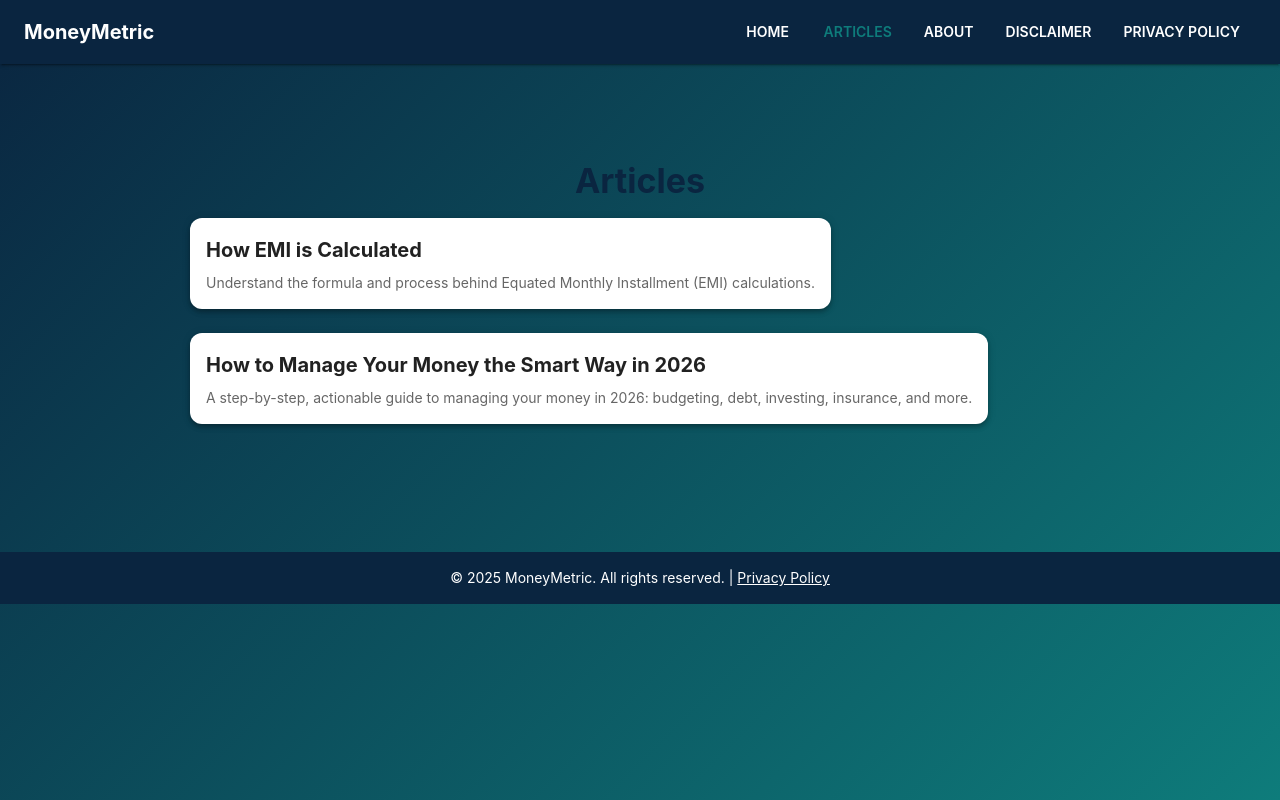
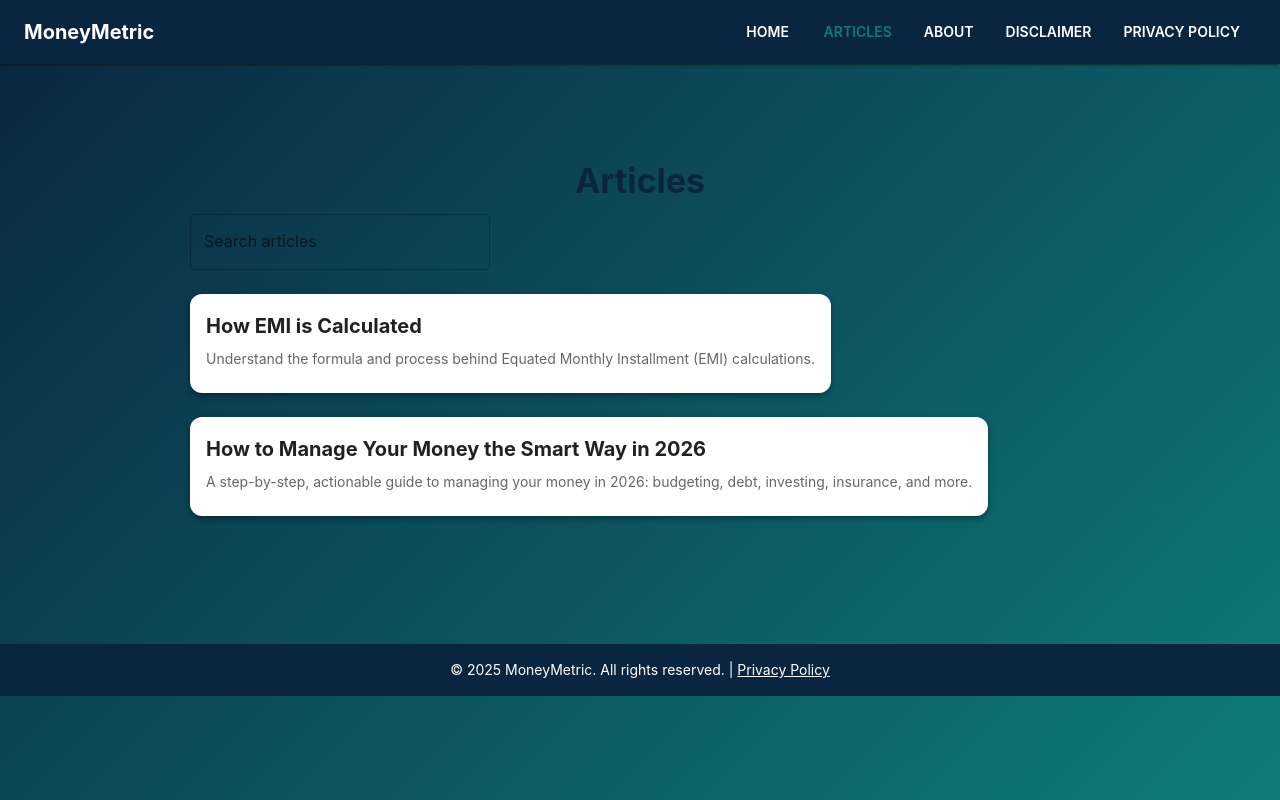
Before and after one commit to talktojey/moneymetric, a React (Create React App) app: page /articles in a window 1280 px wide. Built offline with nearby package versions, Linux system fonts and the light colour scheme.

Commit message:
articles

```diff
--- a/src/ArticlesList.js
+++ b/src/ArticlesList.js
@@ -1,32 +1,89 @@
-import React from 'react';
+import React, { useState } from 'react';
 import { articles } from './articlesData';
-import { Box, Typography, Card, CardActionArea, CardContent, Grid } from '@mui/material';
+import { Box, Typography, Card, CardActionArea, CardContent, Grid, TextField, Pagination, Chip, Stack } from '@mui/material';
 import { Link } from 'react-router-dom';
 
-const ArticlesList = () => (
+const ARTICLES_PER_PAGE = 12;
+
+const getUniqueTags = (articles) => {
+  const tags = new Set();
+  articles.forEach(a => (a.tags || []).forEach(tag => tags.add(tag)));
+  return Array.from(tags);
+};
+
+const ArticlesList = () => {
+  const [search, setSearch] = useState('');
+  const [page, setPage] = useState(1);
+  const [selectedTag, setSelectedTag] = useState('');
+  const tags = getUniqueTags(articles);
+
+  const filtered = articles.filter(article =>
+    (article.title.toLowerCase().includes(search.toLowerCase()) ||
+     (article.summary && article.summary.toLowerCase().includes(search.toLowerCase()))) &&
+    (!selectedTag || (article.tags && article.tags.includes(selectedTag)))
+  );
+  const pageCount = Math.ceil(filtered.length / ARTICLES_PER_PAGE);
+  const paginated = filtered.slice((page - 1) * ARTICLES_PER_PAGE, page * ARTICLES_PER_PAGE);
+
+  return (
     <Box sx={{ py: 8 }}>
       <Typography variant="h4" color="primary" fontWeight={700} align="center" gutterBottom fontFamily="Inter, Roboto, Arial">
         Articles
       </Typography>
+      <Box sx={{ maxWidth: 900, mx: 'auto', mb: 3, display: 'flex', flexDirection: { xs: 'column', sm: 'row' }, gap: 2, alignItems: 'center', justifyContent: 'space-between' }}>
+        <TextField
+          label="Search articles"
+          variant="outlined"
+          value={search}
+          onChange={e => { setSearch(e.target.value); setPage(1); }}
+          sx={{ width: { xs: '100%', sm: 300 } }}
+        />
+        {tags.length > 0 && (
+          <Stack direction="row" spacing={1} sx={{ flexWrap: 'wrap', mt: { xs: 2, sm: 0 } }}>
+            <Chip label="All" clickable color={!selectedTag ? 'primary' : 'default'} onClick={() => { setSelectedTag(''); setPage(1); }} />
+            {tags.map(tag => (
+              <Chip key={tag} label={tag} clickable color={selectedTag === tag ? 'primary' : 'default'} onClick={() => { setSelectedTag(tag); setPage(1); }} />
+            ))}
+          </Stack>
+        )}
+      </Box>
       <Grid container spacing={3} sx={{ maxWidth: 900, mx: 'auto', mt: 2 }}>
-      {articles.map(article => (
+        {paginated.map(article => (
           <Grid item xs={12} sm={6} md={4} key={article.id}>
-          <Card elevation={4} sx={{ bgcolor: 'white', borderRadius: 3 }}>
-            <CardActionArea component={Link} to={`/articles/${article.id}`}>
+            <Card elevation={4} sx={{ bgcolor: 'white', borderRadius: 3, height: '100%', display: 'flex', flexDirection: 'column', justifyContent: 'space-between' }}>
+              <CardActionArea component={Link} to={`/articles/${article.id}`} sx={{ height: '100%' }}>
                 <CardContent>
-                <Typography variant="h6" fontWeight={700} fontFamily="Inter, Roboto, Arial" gutterBottom>
+                  <Typography variant="h6" fontWeight={700} fontFamily="Inter, Roboto, Arial" gutterBottom noWrap>
                     {article.title}
                   </Typography>
-                <Typography variant="body2" color="text.secondary" fontFamily="Inter, Roboto, Arial">
+                  <Typography variant="body2" color="text.secondary" fontFamily="Inter, Roboto, Arial" sx={{ mb: 1 }}>
                     {article.summary}
                   </Typography>
+                  {article.tags && article.tags.length > 0 && (
+                    <Stack direction="row" spacing={1} sx={{ flexWrap: 'wrap', mt: 1 }}>
+                      {article.tags.map(tag => (
+                        <Chip key={tag} label={tag} size="small" />
+                      ))}
+                    </Stack>
+                  )}
                 </CardContent>
               </CardActionArea>
             </Card>
           </Grid>
         ))}
       </Grid>
+      {pageCount > 1 && (
+        <Box sx={{ display: 'flex', justifyContent: 'center', mt: 4 }}>
+          <Pagination count={pageCount} page={page} onChange={(_, v) => setPage(v)} color="primary" />
+        </Box>
+      )}
+      {filtered.length === 0 && (
+        <Typography align="center" color="text.secondary" sx={{ mt: 6 }}>
+          No articles found.
+        </Typography>
+      )}
     </Box>
   );
+};
 
 export default ArticlesList;
```
Lines whose indentation alone changed are shown as unchanged.
